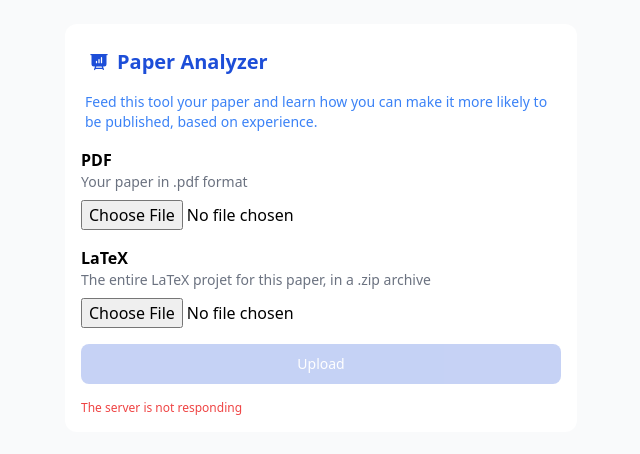
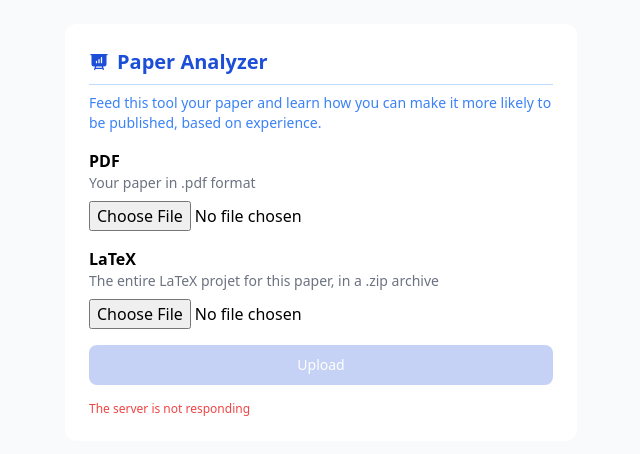
Before and after one commit to GAD-cell/cassiope, a React (Create React App) app in the folder web/frontend/: page / in a window 1280 px wide. Shown: the top 454 px of the page, without its empty margins (319-959 px from the left). Built offline with nearby package versions, Linux system fonts and the light colour scheme; no server answers.

Commit message:
web: adapt bounds

```diff
--- a/web/frontend/src/GradeSlider.tsx
+++ b/web/frontend/src/GradeSlider.tsx
@@ -8,8 +8,8 @@ const GradeSlider = (props:any) => {
   const BOUNDS : {[key: string]: number[]} = {
     "abstract_length":    [0, 400, 150, 250],
     "content_references": [0, 500, 35, 95],
-    "equations":          [0, 800, 25, 105],
-    "figures":            [0, 400, 5, 45],
+    "equations":          [0, 400, 25, 105],
+    "figures":            [0, 150, 5, 35],
     "font":               [],
     "pages":              [3, 143, 15, 25],
     "paragraphs":         [0, 100, 5, 15],
@@ -17,7 +17,7 @@ const GradeSlider = (props:any) => {
     "subsections":        [0, 60, 4, 12],
     "subsubsections":     [0, 50, 20, 30],
     "tables":             [0, 80, 3, 10],
-    "words":              [0, 50000, 9000, 13000]
+    "words":              [0, 30000, 9000, 13000]
   }
 
   const property = props.property
@@ -42,7 +42,7 @@ const GradeSlider = (props:any) => {
   return (
     <div>
       <ReactSlider
-        className='w-64 h-4'
+        className='w-52 h-4'
         thumbClassName={`w-4 h-4 border-4 ${isGood ? "bg-green-600 border-green-300" : "bg-gray-500"} rounded-full`}
         trackClassName='h-2 mt-1 bg-gray-200 rounded-full'
         defaultValue={value}
--- a/web/frontend/src/Main.tsx
+++ b/web/frontend/src/Main.tsx
@@ -40,13 +40,13 @@ const Main = () => {
   }
 
   return (
-    <div className='bg-white p-4 rounded-xl'>
-      <h1 className='text-xl font-semibold flex items-center gap-2 mb-2 bg-blue-0 px-2 py-2 text-blue-700'>
+    <div className='bg-white p-6 rounded-xl'>
+      <h1 className='text-xl font-semibold flex items-center gap-2 mb-2 bg-blue-0 pb-2 text-blue-700 border-b border-blue-200'>
         <PresentationChartBarIcon className='w-5 h-5' />
         Paper Analyzer
       </h1>
 
-      <p className='text-sm text-blue-500 mb-4 px-1'>Feed this tool your paper and learn how you can make it more likely to be published, based on experience.</p>
+      <p className='text-sm text-blue-500 mb-4'>Feed this tool your paper and learn how you can make it more likely to be published, based on experience.</p>
 
       <UploadForm pdf={pdf} setPdf={setPdf} setLatexZip={setLatexZip} latexZip={latexZip} handleSubmit={handleSubmit} />
       {loading ? <p className='text-center mt-4'>Loading...</p> :
--- a/web/frontend/src/StatsDisplay.tsx
+++ b/web/frontend/src/StatsDisplay.tsx
@@ -8,7 +8,7 @@ const StatsDisplay = (props: any) => {
             <tbody>
                 {Object.keys(props).map((key) => (
                     <tr key={key} className='hover:bg-gray-50 divide-y divide-gray-50'>
-                        <th className='text-left w-fit bg-gray-50 px-4 py-2 font-medium capitalize'>{key.replace("_", " ")}</th>
+                        <th className='text-left bg-gray-50 px-4 py-2 font-medium capitalize'>{key.replace("_", " ")}</th>
                         <td className={`font-mono text-xs px-4 py-2 ${props[key] ? 'text-gray-900' : 'text-gray-400'}`}>{props[key] ? props[key] : 0}</td>
                         <td className='px-4 py-2'>
                             <GradeSlider property={key} value={props[key]} />
```
